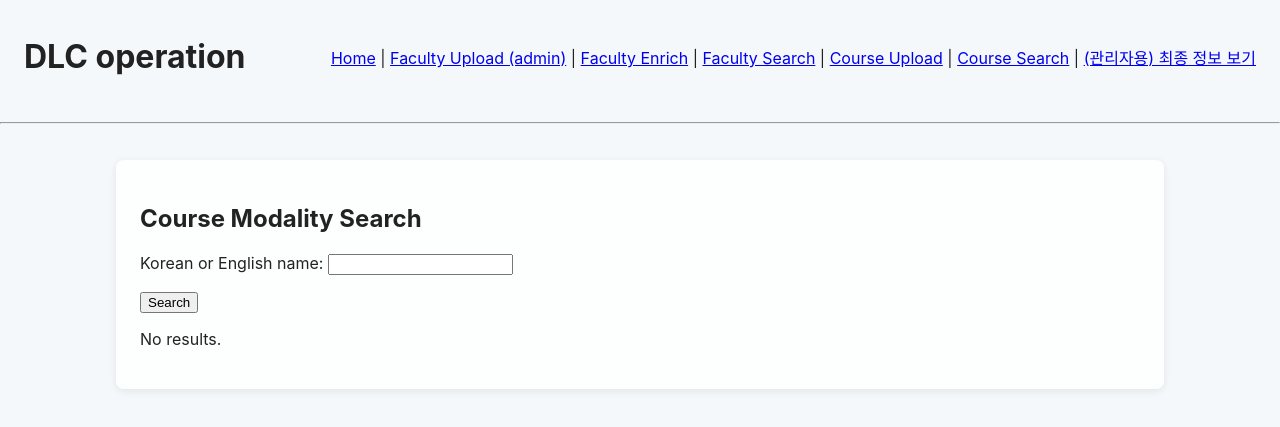
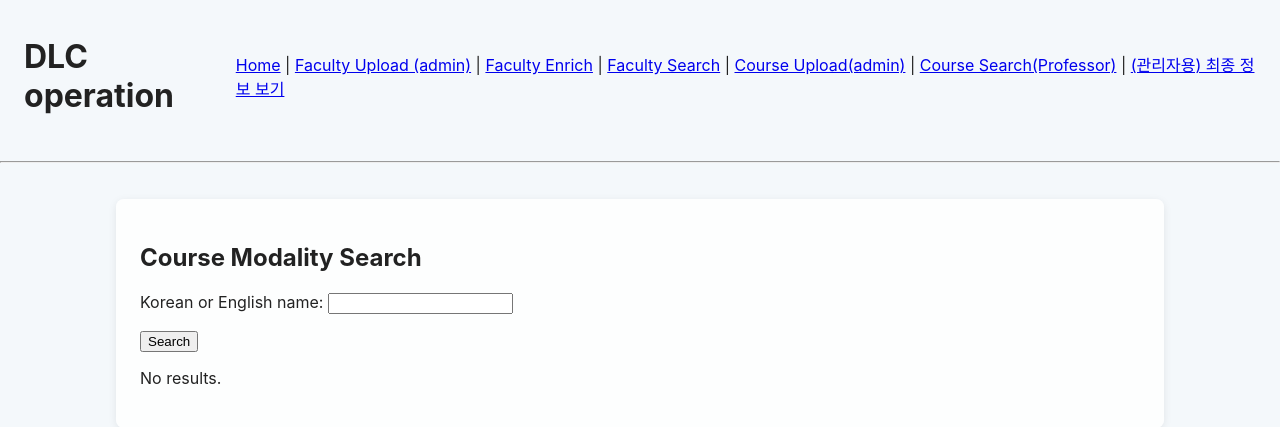
Before and after one commit to KDISCHOOL/Distance-Learning-Committee-6, a Django app: page /course/search/ in a window 1280 px wide. Shown: the top 427 px of the page. Run offline with Django 4.2, Linux system fonts and the light colour scheme.

Commit message:
Update course links in base.html for clarity

```diff
--- a/templates/core/base.html
+++ b/templates/core/base.html
@@ -15,8 +15,8 @@
       <a href="{% url 'core:faculty_upload' %}">Faculty Upload (admin)</a> |
       <a href="{% url 'core:faculty_enrich' %}">Faculty Enrich</a> |
       <a href="{% url 'core:faculty_search' %}">Faculty Search</a> |
-      <a href="{% url 'core:course_upload' %}">Course Upload</a> |
-      <a href="{% url 'core:course_search' %}">Course Search</a> |
+      <a href="{% url 'core:course_upload' %}">Course Upload(admin)</a> |
+      <a href="{% url 'core:course_search' %}">Course Search(Professor)</a> |
       <a href="{% url 'core:course_admin_export' %}">(관리자용) 최종 정보 보기</a>
     </nav>
   </header>
```
